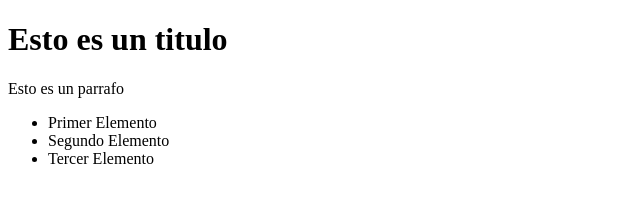
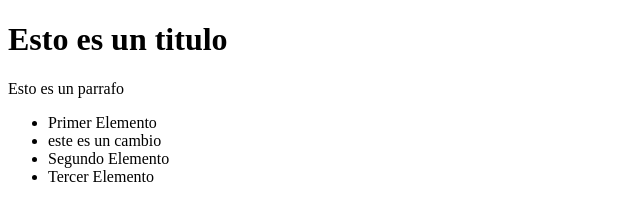
Before and after one commit to ProyectosADSIJorge/PrimerEjercicio, a plain HTML site: page index.html in a window 1280 px wide. Shown: the whole page, without its empty margins (0-640 px from the left). Drawn offline with Linux system fonts and the light colour scheme.

Commit message:
este es uno de los cambios en un <li>

```diff
--- a/index.html
+++ b/index.html
@@ -8,6 +8,7 @@
 	<p>Esto es un parrafo</p>
 	<ul>
 		<li>Primer Elemento</li>
+		<li>este es un cambio</li>
 		<li>Segundo Elemento</li>
 		<li>Tercer Elemento</li>
 	</ul>
```
